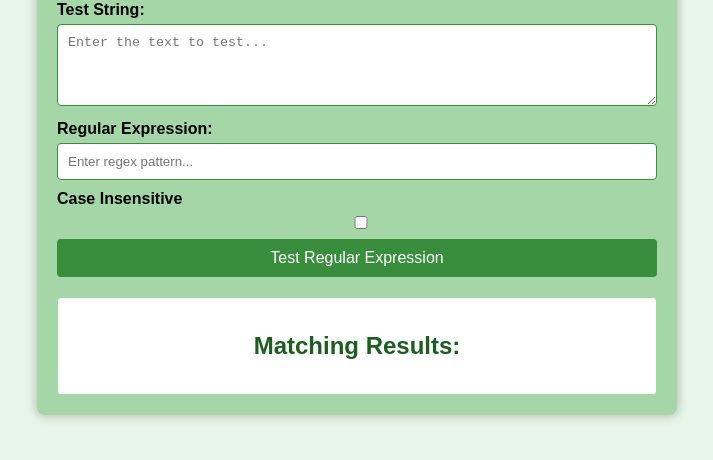
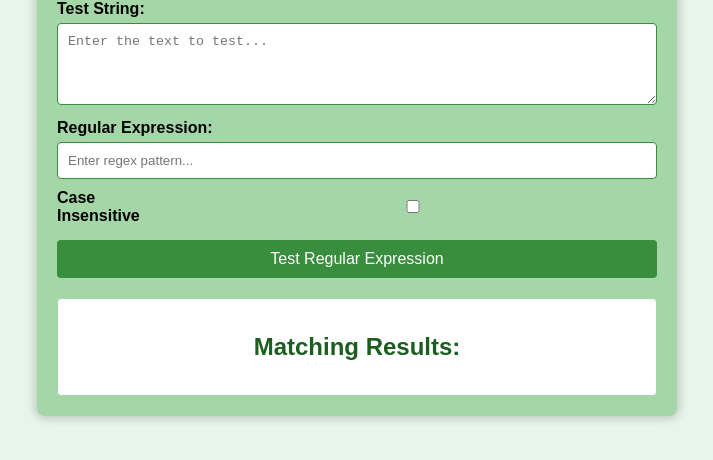
Before and after one commit to Yohana701/Regular-Expressions-Tester, a plain HTML site: page index.html in a window 1280 px wide. Shown: the part 232-692 px from the top of the page, without its empty margins (283-996 px from the left). Drawn offline with Linux system fonts and the light colour scheme.

Commit message:
Update style.css

```diff
--- a/style.css
+++ b/style.css
@@ -62,3 +62,14 @@ button:hover {
   border: 1px solid #a5d6a7;
   border-radius: 4px;
 }
+
+.checkbox-container {
+  display: flex;
+  align-items: center;
+  margin-bottom: 10px;
+  gap: 0px;
+}
+
+.checkbox-container label {
+  margin-right: 10px;
+}
```
